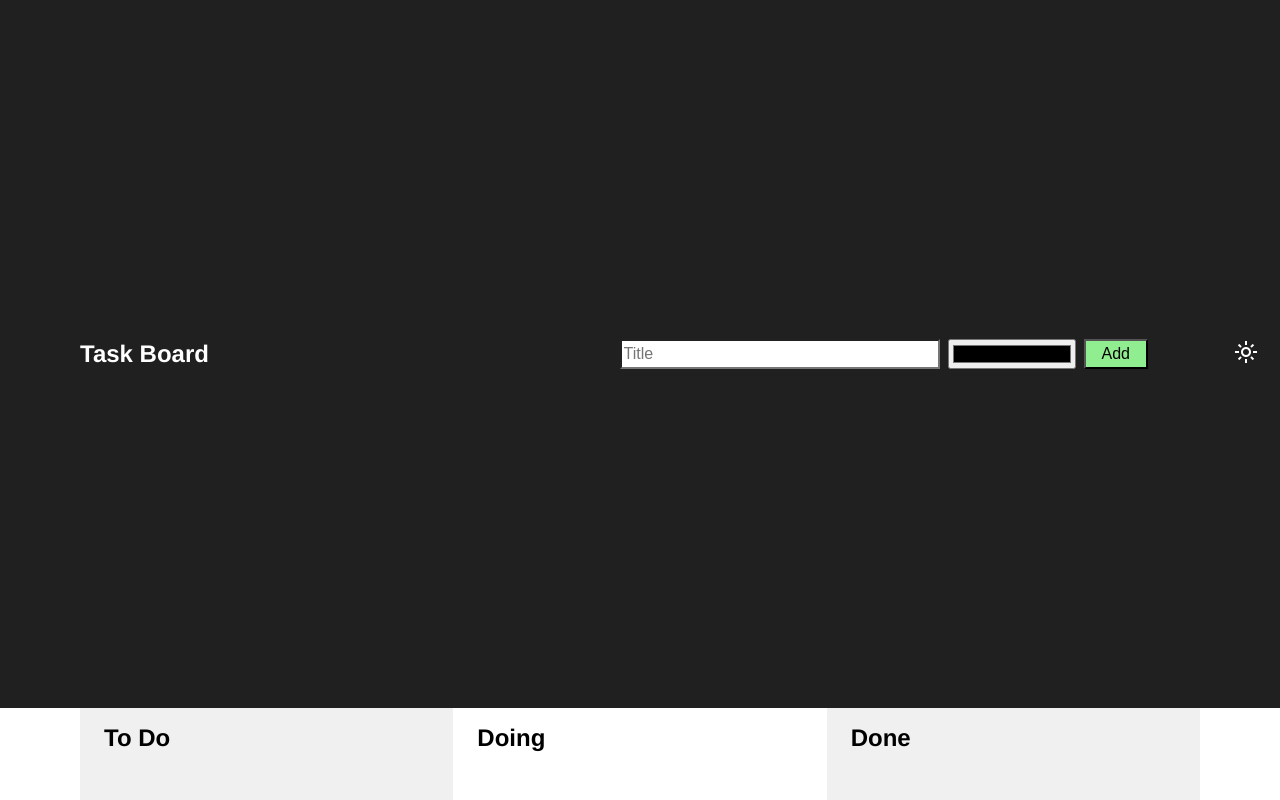
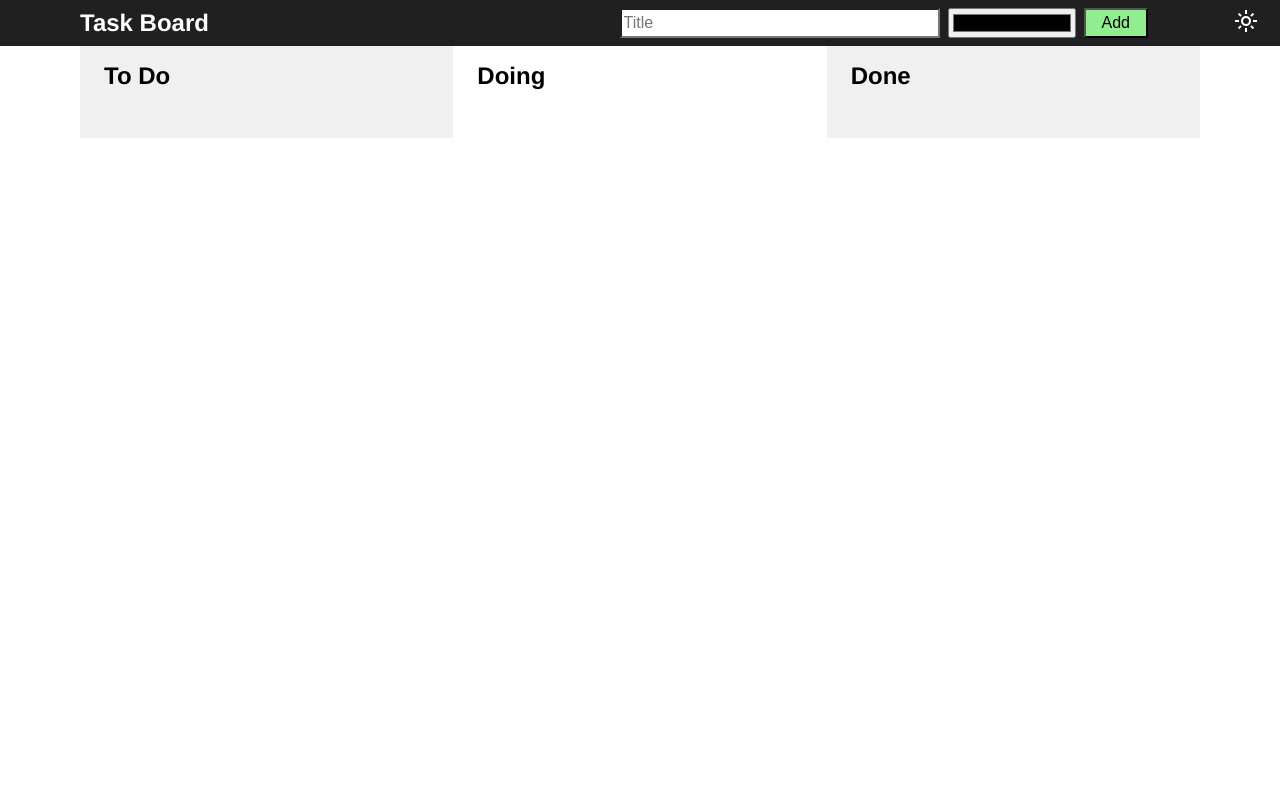
Before and after one commit to samuel-s-lu/cs-144, a website with bundled scripts: page project2-3/public/index.html in a window 1280 px wide. Built offline with nearby package versions, Linux system fonts and the light colour scheme.

Commit message:
Revert flex change that blew up header

```diff
--- a/project2-3/public/styles2.css
+++ b/project2-3/public/styles2.css
@@ -34,7 +34,6 @@ header {
     align-items: center;
     padding-top: 0.5rem;
     padding-bottom: 0.5rem;
-    flex: 1;
 }
 
 header h1 {
@@ -95,7 +94,6 @@ header #toggleMode {
     margin-right: 5rem;
     justify-content: space-around;
     min-height: 100%;
-    /* flex: 1; */
 }
 
 #todo, #done {
```
